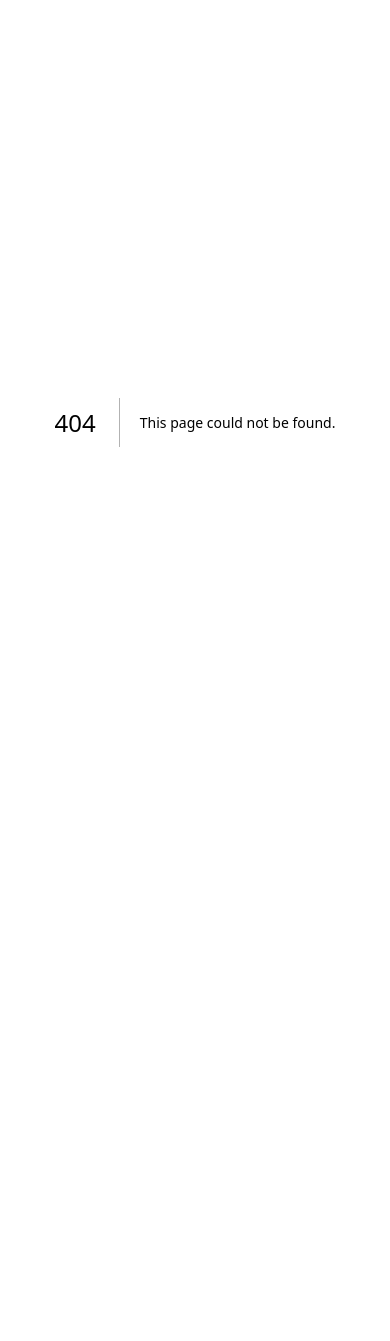
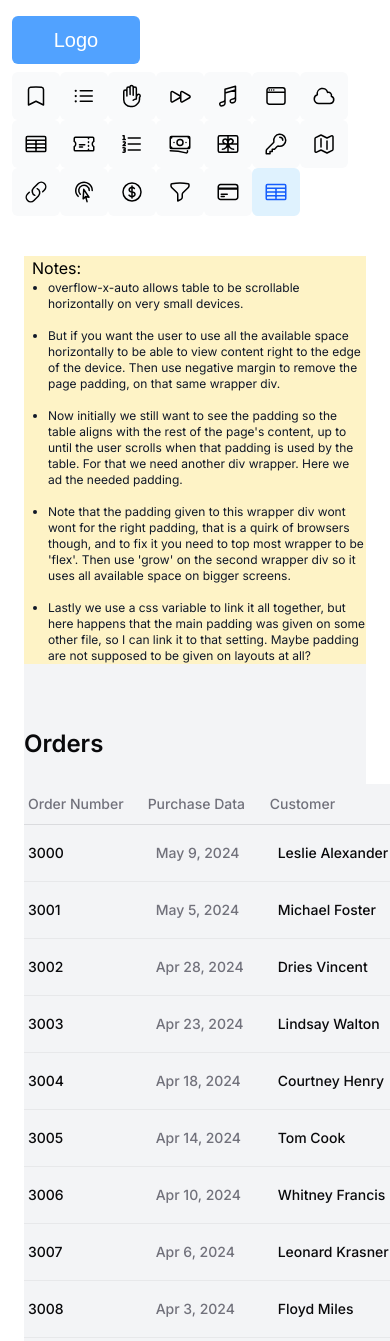
Before and after one commit to msrxse/next-challenges, a Next.js app: page /dashboard/responsive-table in a window 390 px wide. Before the commit this address had no page. Shown: the top 1341 px of the page. Before the commit the page ends 844 px from the top, so only its background shows below. Built offline with nearby package versions, Linux system fonts and the light colour scheme; a web font is replaced by a local one.

Commit message:
Add tailwind responsive table challenge

```diff
--- /dev/null
+++ b/app/dashboard/responsive-table/page.tsx
@@ -0,0 +1,248 @@
+import React from 'react'
+
+const data = [
+  {
+    'order number': 3000,
+    'purchase date': 'May 9, 2024',
+    customer: 'Leslie Alexander',
+    amount: 'US$80.00',
+  },
+  {
+    'order number': 3001,
+    'purchase date': 'May 5, 2024',
+    customer: 'Michael Foster',
+    amount: 'US$299.00',
+  },
+  {
+    'order number': 3002,
+    'purchase date': 'Apr 28, 2024',
+    customer: 'Dries Vincent',
+    amount: 'US$150.00',
+  },
+  {
+    'order number': 3003,
+    'purchase date': 'Apr 23, 2024',
+    customer: 'Lindsay Walton',
+    amount: '	US$80.00',
+  },
+  {
+    'order number': 3004,
+    'purchase date': 'Apr 18, 2024',
+    customer: 'Courtney Henry',
+    amount: 'US$114.99',
+  },
+  {
+    'order number': 3005,
+    'purchase date': 'Apr 14, 2024',
+    customer: 'Tom Cook',
+    amount: 'US$299.00',
+  },
+  {
+    'order number': 3006,
+    'purchase date': 'Apr 10, 2024',
+    customer: 'Whitney Francis',
+    amount: 'US$150.00',
+  },
+  {
+    'order number': 3007,
+    'purchase date': 'Apr 6, 2024',
+    customer: 'Leonard Krasner',
+    amount: 'US$80.00',
+  },
+  {
+    'order number': 3008,
+    'purchase date': 'Apr 3, 2024',
+    customer: 'Floyd Miles',
+    amount: '	US$80.00',
+  },
+  {
+    'order number': 3009,
+    'purchase date': 'Mar 29, 2024',
+    customer: 'Emily Selman',
+    amount: 'US$114.99',
+  },
+  {
+    'order number': 3010,
+    'purchase date': 'Mar 25, 2024',
+    customer: 'Kristin Watson',
+    amount: 'US$299.00',
+  },
+  {
+    'order number': 3011,
+    'purchase date': 'Mar 21, 2024',
+    customer: 'Emma Dorsey',
+    amount: 'US$80.00',
+  },
+  {
+    'order number': 3012,
+    'purchase date': 'Mar 16, 2024',
+    customer: 'Alicia Bell',
+    amount: 'US$150.00',
+  },
+  {
+    'order number': 3013,
+    'purchase date': 'Mar 12, 2024',
+    customer: 'Jenny Wilson',
+    amount: 'US$299.00',
+  },
+  {
+    'order number': 3014,
+    'purchase date': 'Mar 8, 2024',
+    customer: 'Anna Roberts',
+    amount: 'US$150.00',
+  },
+  {
+    'order number': 3015,
+    'purchase date': 'Mar 4, 2024',
+    customer: 'Benjamin Russel',
+    amount: 'US$150.00',
+  },
+  {
+    'order number': 3016,
+    'purchase date': 'Feb 28, 2024',
+    customer: 'Jeffrey Webb',
+    amount: 'US$80.00',
+  },
+  {
+    'order number': 3017,
+    'purchase date': 'Feb 23, 2024',
+    customer: 'Kathryn Murphy',
+    amount: '	US$80.00',
+  },
+  {
+    'order number': 3018,
+    'purchase date': 'Feb 19, 2024',
+    customer: 'Lawrence Hunter',
+    amount: 'US$114.99',
+  },
+  {
+    'order number': 3019,
+    'purchase date': 'Feb 15, 2024',
+    customer: 'Yvette Armstrong',
+    amount: 'US$114.99',
+  },
+  {
+    'order number': 3020,
+    'purchase date': 'Feb 10, 2024',
+    customer: 'Angela Fisher',
+    amount: 'US$299.00',
+  },
+  {
+    'order number': 3021,
+    'purchase date': 'Feb 5, 2024',
+    customer: 'Blake Reid',
+    amount: 'US$80.00',
+  },
+  {
+    'order number': 3022,
+    'purchase date': 'Feb 1, 2024',
+    customer: 'Hector Gibbons',
+    amount: 'US$114.99',
+  },
+  {
+    'order number': 3023,
+    'purchase date': 'Jan 27, 2024',
+    customer: 'Fabricio Mendes',
+    amount: 'US$114.99',
+  },
+  {
+    'order number': 3024,
+    'purchase date': 'Jan 22, 2024',
+    customer: 'Jillian Steward',
+    amount: 'US$114.99',
+  },
+  {
+    'order number': 3025,
+    'purchase date': 'Jan 18, 2024',
+    customer: 'Chelsea Hagon',
+    amount: 'US$114.99',
+  },
+]
+
+function Page() {
+  return (
+    <main className="flex flex-col items-center justify-between bg-gray-100">
+      <div className="grid bg-amber-100 lg:grid-cols-6">
+        <p className="w-full pl-2 lg:col-start-2">Notes:</p>
+        <ul className="list-disc space-y-4 pl-6 lg:col-span-3">
+          <li className="text-xs text-gray-900">
+            overflow-x-auto allows table to be scrollable horizontally on very
+            small devices.
+          </li>
+          <li className="text-xs text-gray-900">
+            But if you want the user to use all the available space horizontally
+            to be able to view content right to the edge of the device. Then use
+            negative margin to remove the page padding, on that same wrapper
+            div.
+          </li>
+          <li className="text-xs text-gray-900">
+            Now initially we still want to see the padding so the table aligns
+            with the rest of the page&apos;s content, up to until the user
+            scrolls when that padding is used by the table. For that we need
+            another div wrapper. Here we ad the needed padding.
+          </li>
+          <li className="text-xs text-gray-900">
+            Note that the padding given to this wrapper div wont wont for the
+            right padding, that is a quirk of browsers though, and to fix it you
+            need to top most wrapper to be &apos;flex&apos;. Then use
+            &apos;grow&apos; on the second wrapper div so it uses all available
+            space on bigger screens.
+          </li>
+          <li className="text-xs text-gray-900">
+            Lastly we use a css variable to link it all together, but here
+            happens that the main padding was given on some other file, so I can
+            link it to that setting. Maybe padding are not supposed to be given
+            on layouts at all?
+          </li>
+        </ul>
+      </div>
+      <div className="w-full py-16">
+        <h1 className="text-2xl/8 font-semibold text-zinc-950 sm:text-xl/8">
+          Orders
+        </h1>
+        <div className="-mx-(--page-padding) mt-6 flex overflow-x-auto [--page-padding:--spacing(6)]">
+          <div className="grow px-(--page-padding)">
+            <table className="min-w-full bg-gray-100 text-left text-sm/6 whitespace-nowrap text-zinc-950">
+              <thead className="text-zinc-500">
+                <tr>
+                  <td className="border-b border-zinc-950/10 px-4 py-2 font-medium first:pl-1 last:pr-1">
+                    Order Number
+                  </td>
+                  <td className="border-b border-zinc-950/10 px-2 py-1 font-medium first:pl-1 last:pr-1">
+                    Purchase Data
+                  </td>
+                  <td className="border-b border-zinc-950/10 px-2 py-1 font-medium first:pl-1 last:pr-1">
+                    Customer
+                  </td>
+                  <td className="ast:pr-1 border-b border-zinc-950/10 px-2 py-1 text-right font-medium first:pl-1">
+                    Amount
+                  </td>
+                </tr>
+              </thead>
+              <tbody>
+                {data.map((customer) => (
+                  <tr key={customer['order number']}>
+                    <td className="border-b border-zinc-950/5 px-4 py-4 font-medium first:pl-1 last:pr-1">
+                      {customer['order number']}
+                    </td>
+                    <td className="border-b border-zinc-950/5 px-4 py-4 font-medium text-zinc-500 first:pl-1 last:pr-1">
+                      {customer['purchase date']}
+                    </td>
+                    <td className="border-b border-zinc-950/5 px-4 py-4 font-medium first:pl-1 last:pr-1">
+                      {customer.customer}
+                    </td>
+                    <td className="border-b border-zinc-950/5 px-4 py-4 text-right font-medium first:pl-1 last:pr-1">
+                      {customer.amount}
+                    </td>
+                  </tr>
+                ))}
+              </tbody>
+            </table>
+          </div>
+        </div>
+      </div>
+    </main>
+  )
+}
+
+export default Page
--- a/app/ui/dashboard/SideNav.tsx
+++ b/app/ui/dashboard/SideNav.tsx
@@ -4,7 +4,7 @@ import Link from 'next/link'
 
 function SideNav() {
   return (
-    <div className="flex flex-col px-3 py-4 md:px-2">
+    <div className="flex flex-col overflow-scroll px-3 py-4 md:h-screen md:px-2">
       <Link
         className={`${lusitana.className} mb-2 flex h-[48px] w-32 items-center justify-center rounded-md bg-blue-400 text-xl text-white md:w-full md:text-2xl`}
         href="/dashboard"
--- a/app/ui/dashboard/nav-links.tsx
+++ b/app/ui/dashboard/nav-links.tsx
@@ -81,6 +81,11 @@ const links = [
     href: '/dashboard/mobile-menu',
     icon: CreditCardIcon,
   },
+  {
+    name: 'Responsive Table',
+    href: '/dashboard/responsive-table',
+    icon: TableCellsIcon,
+  },
 ]
 
 function NavLinks() {
```
